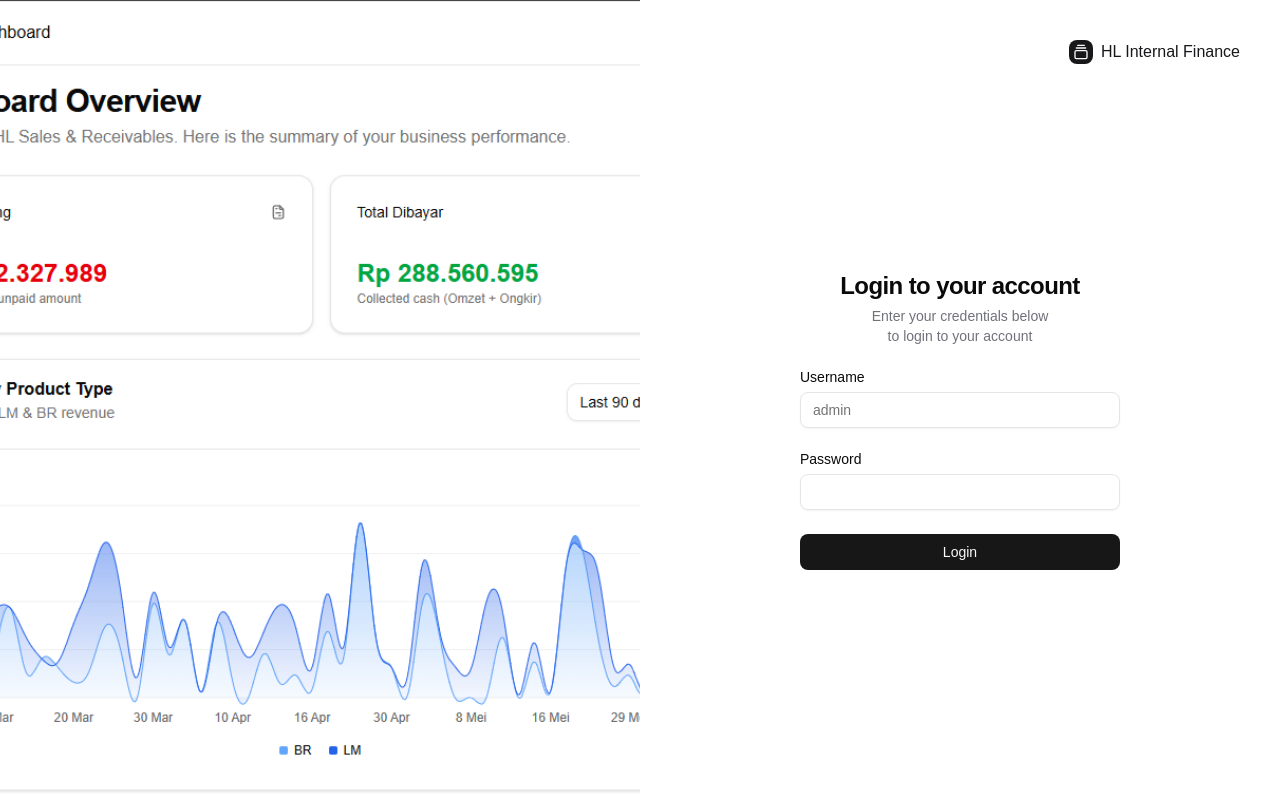
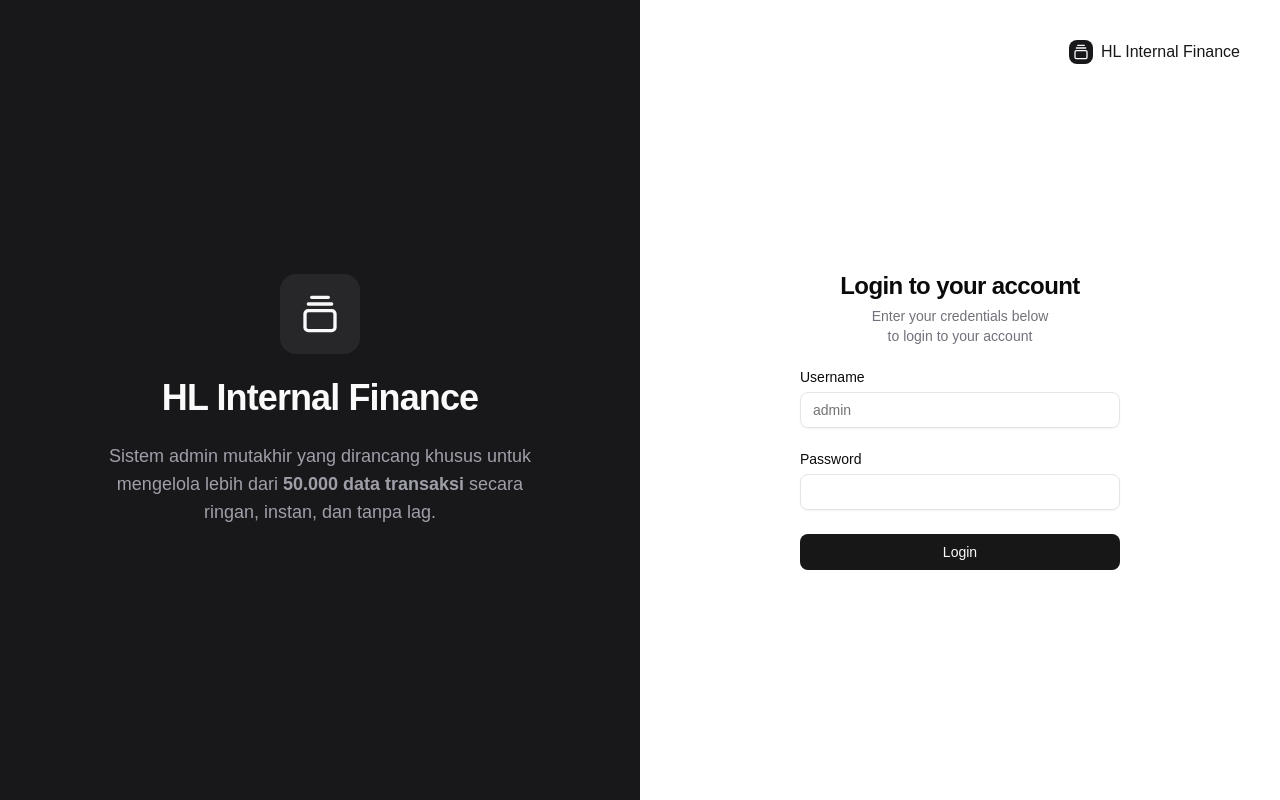
Before and after one commit to Sanjaee/HL-Internal-Finance, a Next.js app: page /auth/login in a window 1280 px wide. Built offline with nearby package versions, Linux system fonts and the light colour scheme.

Commit message:
feat: add login page UI and database dummy data seeding script

```diff
--- a/src/app/auth/login/page.tsx
+++ b/src/app/auth/login/page.tsx
@@ -6,14 +6,16 @@ import { LoginForm } from "@/components/login-form"
 export default function LoginPage() {
   return (
     <div className="grid min-h-svh lg:grid-cols-2">
-      <div className="relative hidden lg:block h-full overflow-hidden">
-        <Image
-          src="/banner.png"
-          alt="HL Internal Finance"
-          fill
-          priority
-          className="object-cover"
-        />
+      <div className="relative hidden lg:flex flex-col items-center justify-center h-full bg-zinc-900 text-zinc-50 p-10 dark:bg-zinc-50 dark:text-zinc-900">
+        <div className="max-w-md text-center space-y-6">
+          <div className="mx-auto flex size-20 items-center justify-center rounded-2xl bg-zinc-800 dark:bg-zinc-200">
+            <GalleryVerticalEnd className="size-10" />
+          </div>
+          <h1 className="text-4xl font-extrabold tracking-tight">HL Internal Finance</h1>
+          <p className="text-lg text-zinc-400 dark:text-zinc-500">
+            Sistem admin mutakhir yang dirancang khusus untuk mengelola lebih dari <strong>50.000 data transaksi</strong> secara ringan, instan, dan tanpa lag.
+          </p>
+        </div>
       </div>
       <div className="flex flex-col gap-4 p-6 md:p-10">
         <div className="flex justify-center gap-2 md:justify-end">
--- a/src/scripts/seed-dummy.ts
+++ b/src/scripts/seed-dummy.ts
@@ -38,11 +38,11 @@ async function main() {
 
 
 
-    // 1. Seed 10,000 Customers
-    console.log("Seeding 10,000 customers...");
+    // 1. Seed 50,000 Customers
+    console.log("Seeding 50,000 customers...");
     const insertedCustomers = [];
-    for (let chunk = 0; chunk < 10; chunk++) {
-      console.log(`Processing customers chunk ${chunk + 1} of 10...`);
+    for (let chunk = 0; chunk < 50; chunk++) {
+      console.log(`Processing customers chunk ${chunk + 1} of 50...`);
       const newCustomers = [];
       for (let i = 0; i < 1000; i++) {
         newCustomers.push({
@@ -59,11 +59,11 @@ async function main() {
       insertedCustomers.push(...insertedChunk);
     }
 
-    // 2. Seed 10,000 Products
-    console.log("Seeding 10,000 products...");
+    // 2. Seed 50,000 Products
+    console.log("Seeding 50,000 products...");
     const insertedProducts = [];
-    for (let chunk = 0; chunk < 10; chunk++) {
-      console.log(`Processing products chunk ${chunk + 1} of 10...`);
+    for (let chunk = 0; chunk < 50; chunk++) {
+      console.log(`Processing products chunk ${chunk + 1} of 50...`);
       const newProducts = [];
       for (let i = 0; i < 1000; i++) {
         const isLM = faker.datatype.boolean();
@@ -85,9 +85,9 @@ async function main() {
       insertedProducts.push(...insertedChunk);
     }
 
-    // 3. Seed 10,000 Transactions (Over the last 365 days)
-    console.log("Seeding 10,000 transactions...");
-    const TOTAL_TX = 10000;
+    // 3. Seed 50,000 Transactions (Over the last 365 days)
+    console.log("Seeding 50,000 transactions...");
+    const TOTAL_TX = 50000;
     const CHUNK_SIZE = 1000;
     const startDate = subDays(new Date(), 365);
 
```
